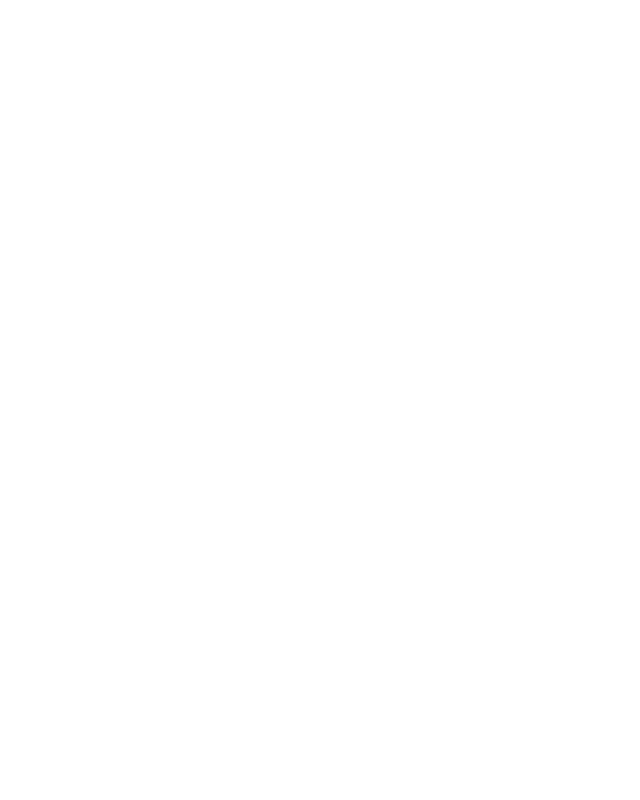
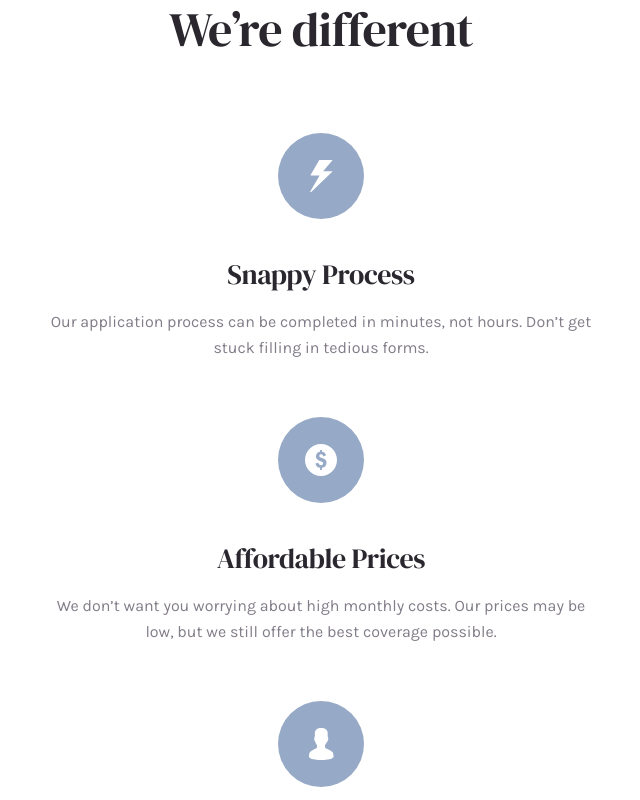
Before and after one commit to ionStici/insure-landing-page, a React (Vite) app: page / in a window 1280 px wide. Shown: the part 1020-1820 px from the top of the page, without its empty margins (319-959 px from the left). Before the commit the page ends 1012 px from the top, so only its background shows below. Built offline with nearby package versions, Linux system fonts and the light colour scheme.

Commit message:
Add features section

```diff
--- a/src/App.jsx
+++ b/src/App.jsx
@@ -1,33 +1,20 @@
 import { NavBar } from './components/NavBar';
 import { Hero } from './components/Hero';
+import { Features } from './components/Features';
 
 function App() {
     return (
         <>
             <NavBar links={['How we work', 'Blog', 'Account', 'View plans']} />
             <Hero />
+            <main>
+                <Features />
+            </main>
         </>
     );
 }
 
 export default App;
-
-//   We’re different
-
-//   Snappy Process
-
-//   Our application process can be completed in minutes, not hours. Don’t get
-//   stuck filling in tedious forms.
-
-//   Affordable Prices
-
-//   We don’t want you worrying about high monthly costs. Our prices may be low,
-//   but we still offer the best coverage possible.
-
-//   People First
-
-//   Our plans aren’t full of conditions and clauses to prevent payouts. We make
-//   sure you’re covered when you need it.
 
 //   Find out more about how we work
 
--- /dev/null
+++ b/src/components/Features.jsx
@@ -0,0 +1,42 @@
+import iconSpappyProcess from './../imgs/icon-snappy-process.svg';
+import iconPrices from './../imgs/icon-affordable-prices.svg';
+import iconPeopleFirst from './../imgs/icon-people-first.svg';
+
+export const Features = function () {
+    return (
+        <section className="ft">
+            <h2 className="ft__h2">We’re different</h2>
+
+            <div className="ft__wrapper">
+                <div className="ft__box">
+                    <img className="ft__icon" src={iconSpappyProcess} alt="" />
+                    <h3 className="ft__h3">Snappy Process</h3>
+                    <p className="ft__p">
+                        Our application process can be completed in minutes, not
+                        hours. Don’t get stuck filling in tedious forms.
+                    </p>
+                </div>
+
+                <div className="ft__box">
+                    <img className="ft__icon" src={iconPrices} alt="" />
+                    <h3 className="ft__h3">Affordable Prices</h3>
+                    <p className="ft__p">
+                        We don’t want you worrying about high monthly costs. Our
+                        prices may be low, but we still offer the best coverage
+                        possible.
+                    </p>
+                </div>
+
+                <div className="ft__box">
+                    <img className="ft__icon" src={iconPeopleFirst} alt="" />
+                    <h3 className="ft__h3">People First</h3>
+                    <p className="ft__p">
+                        Our plans aren’t full of conditions and clauses to
+                        prevent payouts. We make sure you’re covered when you
+                        need it.
+                    </p>
+                </div>
+            </div>
+        </section>
+    );
+};
--- a/src/scss/_base.scss
+++ b/src/scss/_base.scss
@@ -6,7 +6,7 @@
     --color-dark-violet: hsl(256, 26%, 20%);
     --color-gray-blue: hsl(216, 30%, 68%);
     --color-very-dark-violet: hsl(270, 9%, 17%);
-    --color-dark-gray-violet: hsl(273, 4%, 51%);
+    --color-dark-gray-violet: hsla(271, 5%, 51%, 1);
     --color-light-gray: hsl(0, 0%, 98%);
 
     // font-family: 'DM Serif Display', serif;
--- /dev/null
+++ b/src/scss/_features.scss
@@ -0,0 +1,63 @@
+.ft {
+    max-width: 600px;
+    margin: 0 auto 140px auto;
+    text-align: center;
+    padding: 40px 24px 0 24px;
+    position: relative;
+
+    &::after {
+        content: '';
+        position: absolute;
+        top: 0;
+        left: 50%;
+        transform: translateX(-50%);
+
+        width: 150px;
+        height: 1px;
+        background-color: hsla(296, 30%, 68%, 1);
+    }
+
+    &__h2 {
+        font-family: var(--font-serif);
+        color: var(--color-very-dark-violet);
+        font-weight: 400;
+        font-size: 48px;
+        line-height: 48px;
+        letter-spacing: -0.666667px;
+
+        margin-bottom: 80px;
+    }
+
+    &__wrapper {
+    }
+
+    &__box {
+        &:not(:last-child) {
+            margin-bottom: 56px;
+        }
+    }
+
+    &__icon {
+        display: inline-block;
+        margin-bottom: 32px;
+    }
+
+    &__h3 {
+        font-family: var(--font-serif);
+        color: var(--color-very-dark-violet);
+        font-weight: 400;
+        font-size: 28px;
+        line-height: 38px;
+        letter-spacing: -0.388889px;
+
+        margin-bottom: 16px;
+    }
+
+    &__p {
+        font-family: var(--font-karla);
+        color: var(--color-dark-gray-violet);
+        font-weight: 400;
+        font-size: 16px;
+        line-height: 26px;
+    }
+}
--- a/src/scss/main.scss
+++ b/src/scss/main.scss
@@ -2,3 +2,4 @@
 @import './animations';
 @import './navBar';
 @import './hero';
+@import './features';
```
